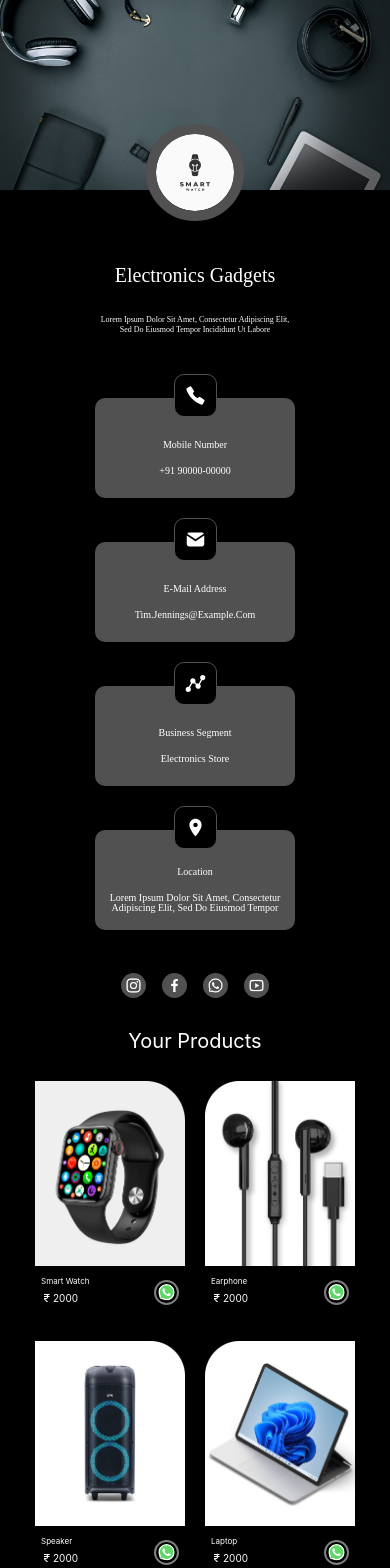
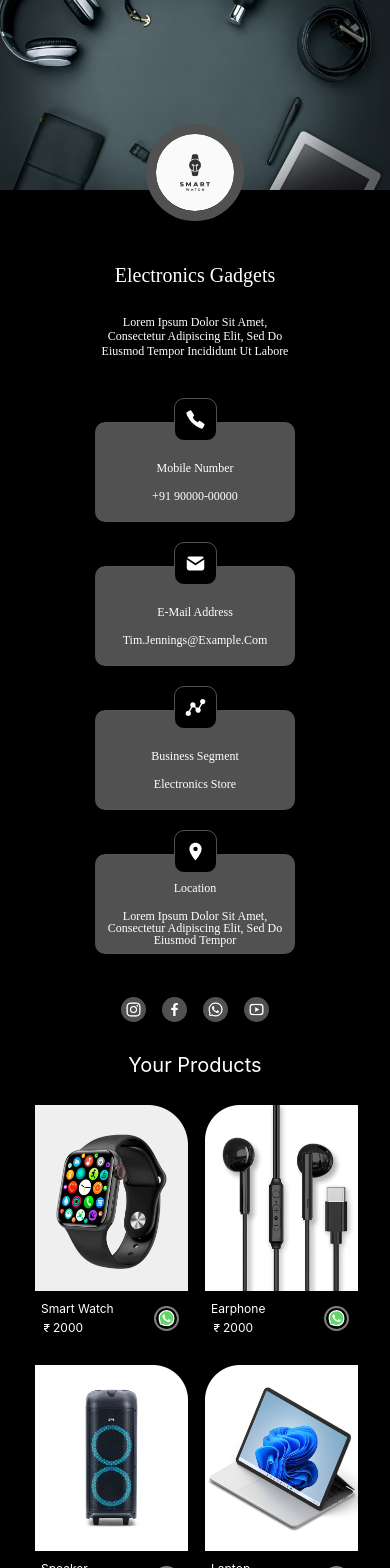
Before and after one commit to harshita117113/Electronic-Gadgets, a Next.js app: page / in a window 390 px wide. Shown: the top 1568 px of the page. Built offline with nearby package versions, Linux system fonts and the light colour scheme.

Commit message:
Update smart.module.css

```diff
--- a/styles/smart.module.css
+++ b/styles/smart.module.css
@@ -365,10 +365,10 @@
         height: 43px;
     }
     .cardheading {
-        font-size: 10px;
+        font-size: 12px;
     }
     .carddesc {
-        font-size: 10px;
+        font-size: 12px;
     }
     .socialMediaIcons {
         width: 25px;
@@ -381,7 +381,7 @@
     }
     .time {
         padding: 2px;
-        font-size: 8px;
+        font-size: 12px;
         border-radius: 5px;
     }
     .appbtn {
@@ -412,18 +412,18 @@
         font-size: 0.75em;
     }
     .pimage {
-        width: 150px;
-        height: 185px;
+        width: 152.5px;
+        height: 185.5px;
     }
     .pcard {
         width: 150px;
         height: 220px;
     }
     .pdetails {
-        font-size: 8px;
+        font-size: 12px;
     }
     .productPrice {
-        font-size: 10px;
+        font-size: 12px;
     }
     .productPrice svg {
         width: 12px;
@@ -440,6 +440,6 @@
         font-size: 20px;
     }
     .intro {
-        font-size: 8px;
+        font-size: 12px;
     }
 }
```
